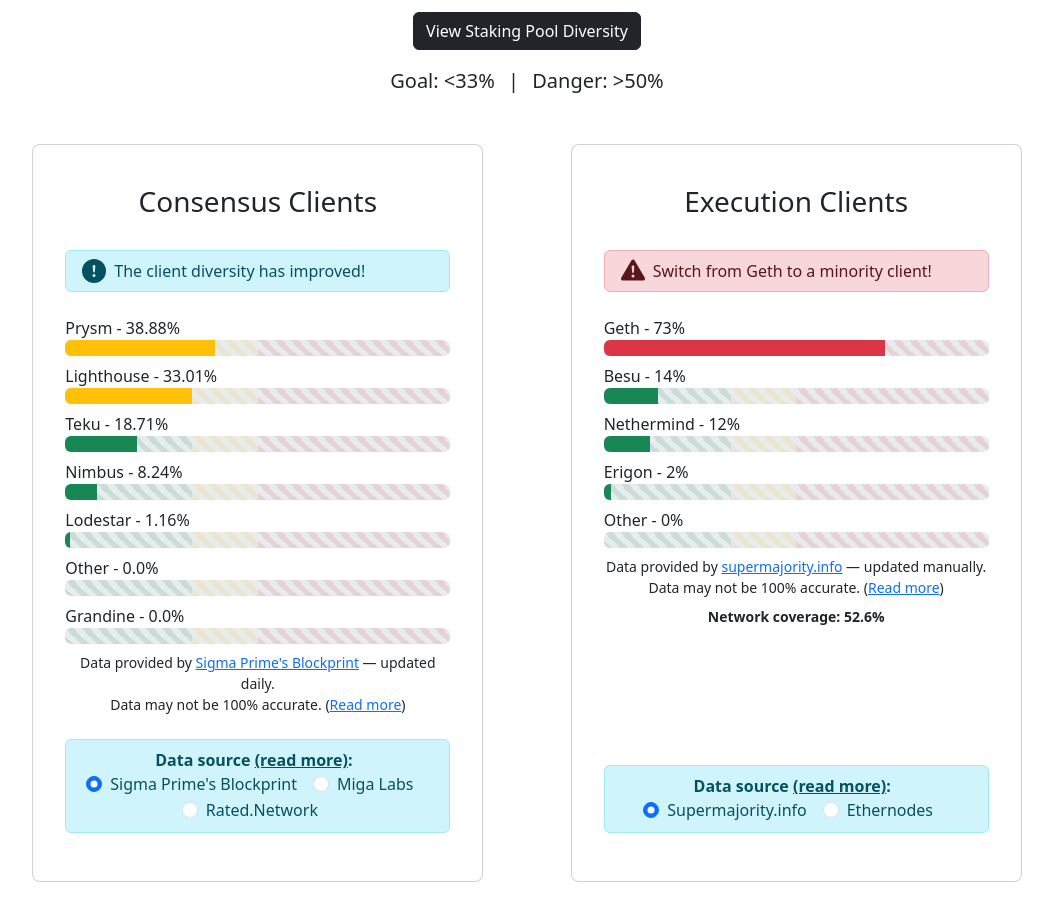
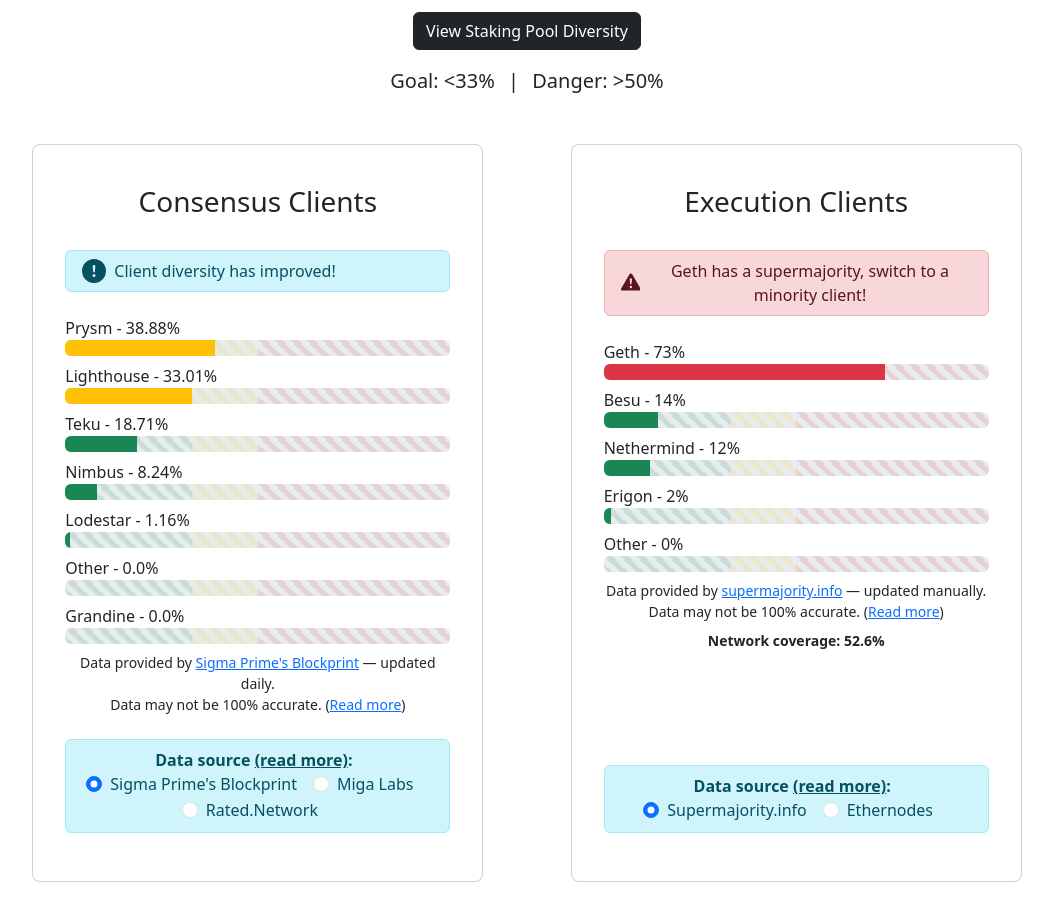
Before and after one commit to etheralpha/clientdiversity-org, a Jekyll site: the page built from index.md, in a window 1280 px wide and 900 px high, scrolled down 986 px. Shown: the whole window, without its empty margins (113-1166 px from the left). Built offline with Jekyll 4.4.1, drawn with Linux system fonts in a browser that asks for light colours; some of the changed lines change nothing that is shown.

Commit message:
add supermajority alert

```diff
--- a/_includes/partials/components/alert.html
+++ b/_includes/partials/components/alert.html
@@ -22,9 +22,16 @@
 
 {%- assign danger_client = data.danger_client | capitalize -%}
 
-{%- assign alert_msg = "Switch from " | append: danger_client | append: " to a minority client!" -%}
-{%- if data.danger_client == "" -%}
-	{%- assign alert_msg = "The client diversity has improved!" -%}
+{%- capture alert_msg -%}
+	Switch from {{danger_client}} to a minority client!
+{%- endcapture -%}
+{%- if data.has_supermajority == true -%}
+	{%- capture alert_msg -%}
+		{{danger_client}} has a supermajority, switch to a minority client!
+	{%- endcapture -%}
+{%- endif -%}
+{%- if data.has_majority == false -%}
+	{%- assign alert_msg = "Client diversity has improved!" -%}
 {%- endif -%}
 
 {%- assign alert_msg_padding = "" -%}
```
